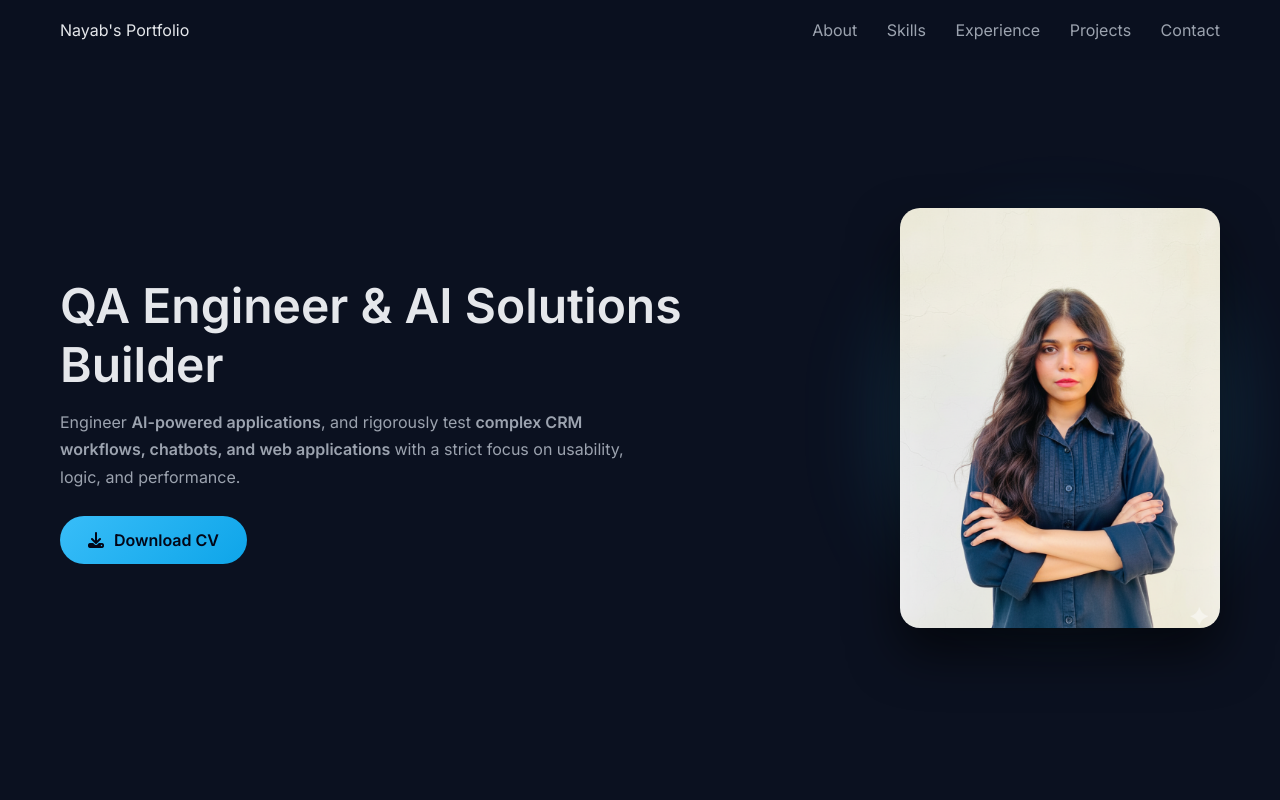
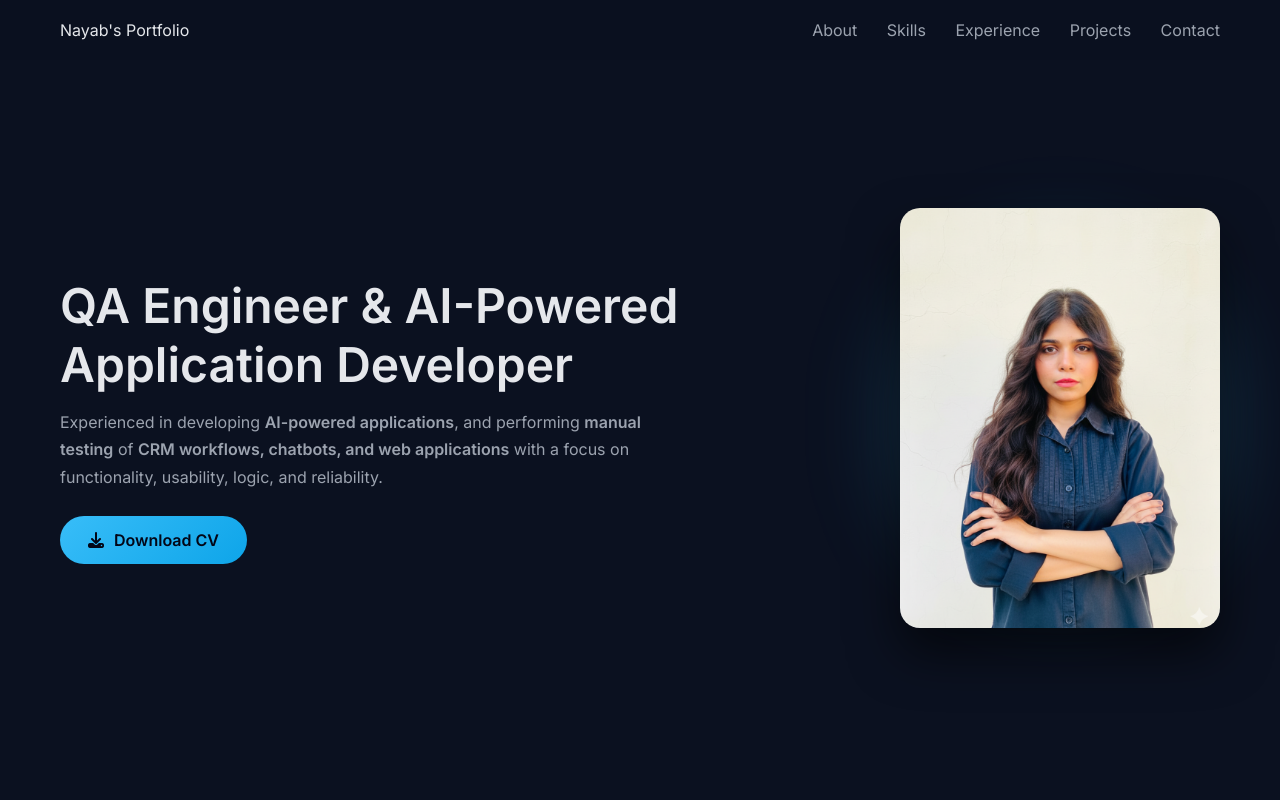
Before and after one commit to Nayabkhushk/MY-PORTFOLIO-, a plain HTML site: page index.html in a window 1280 px wide. Shown: the top 800 px of the page. Drawn offline with Linux system fonts and the light colour scheme.

Commit message:
updated bio

```diff
--- a/index.html
+++ b/index.html
@@ -35,11 +35,11 @@
         <div class="hero-wrapper">
 
             <div class="hero-content">
-                <h1>QA Engineer & AI Solutions Builder</h1>
+                <h1>QA Engineer & AI-Powered Application Developer</h1>
                 <p>
-                    Engineer <strong>AI-powered applications</strong>, and rigorously test
-                    <strong>complex CRM workflows, chatbots, and web applications </strong>
-                    with a strict focus on usability, logic, and performance.
+                    Experienced in developing <strong>AI-powered applications</strong>, and performing <strong>manual testing</strong>
+                    of <strong>CRM workflows, chatbots, and web applications</strong>
+                    with a focus on functionality, usability, logic, and reliability.
                 </p>
 
                 <a href="Nayab_Khushk_CV.pdf" class="cv-btn" download>
```
